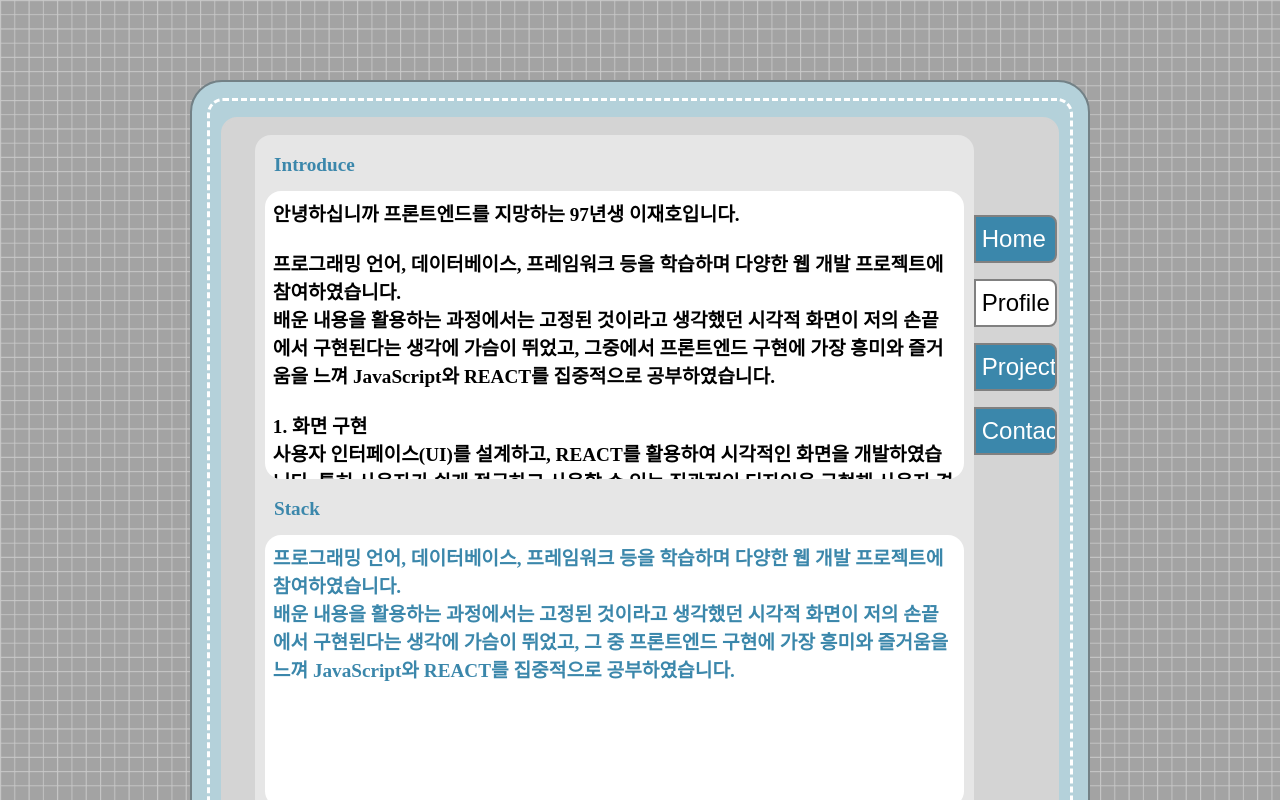
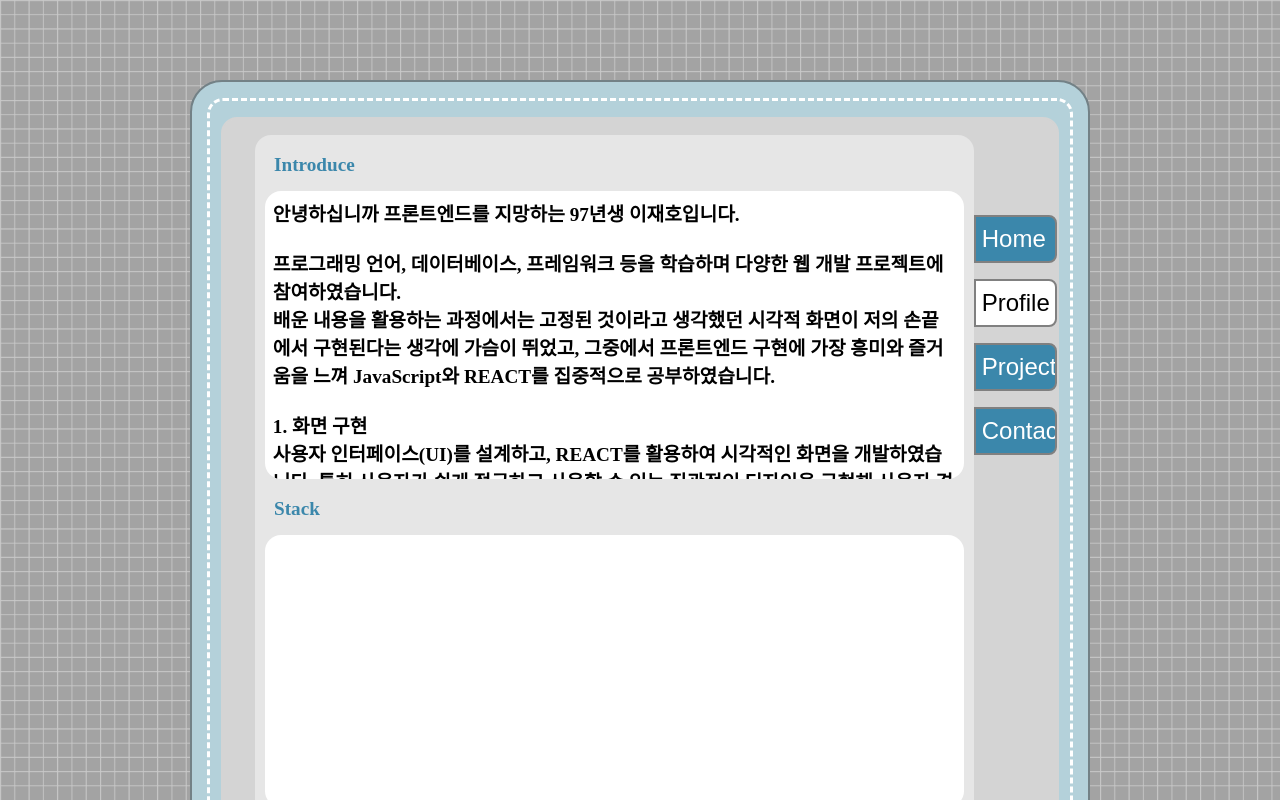
Before and after one commit to jaeho13/Cyworld, a React (Create React App) app in the folder CYWORLD/: page /profile in a window 1280 px wide. Built offline with nearby package versions, Linux system fonts and the light colour scheme.

Commit message:
0912 test

```diff
--- a/CYWORLD/src/Components/Profile.jsx
+++ b/CYWORLD/src/Components/Profile.jsx
@@ -60,8 +60,6 @@ const Profile = () => {
                                         Aws postgresql Dbeaver <br />
                                         Github Notion Slack Discord <br />
                                         Figma Zeplin <br /> */}
-                                        프로그래밍 언어, 데이터베이스, 프레임워크 등을 학습하며 다양한 웹 개발 프로젝트에 참여하였습니다. <br />
-                                        배운 내용을 활용하는 과정에서는 고정된 것이라고 생각했던 시각적 화면이 저의 손끝에서 구현된다는 생각에 가슴이 뛰었고, 그 중 프론트엔드 구현에 가장 흥미와 즐거움을 느껴 JavaScript와 REACT를 집중적으로 공부하였습니다.
                                     </FiledBottom>
 
                                 </Filed>
```
